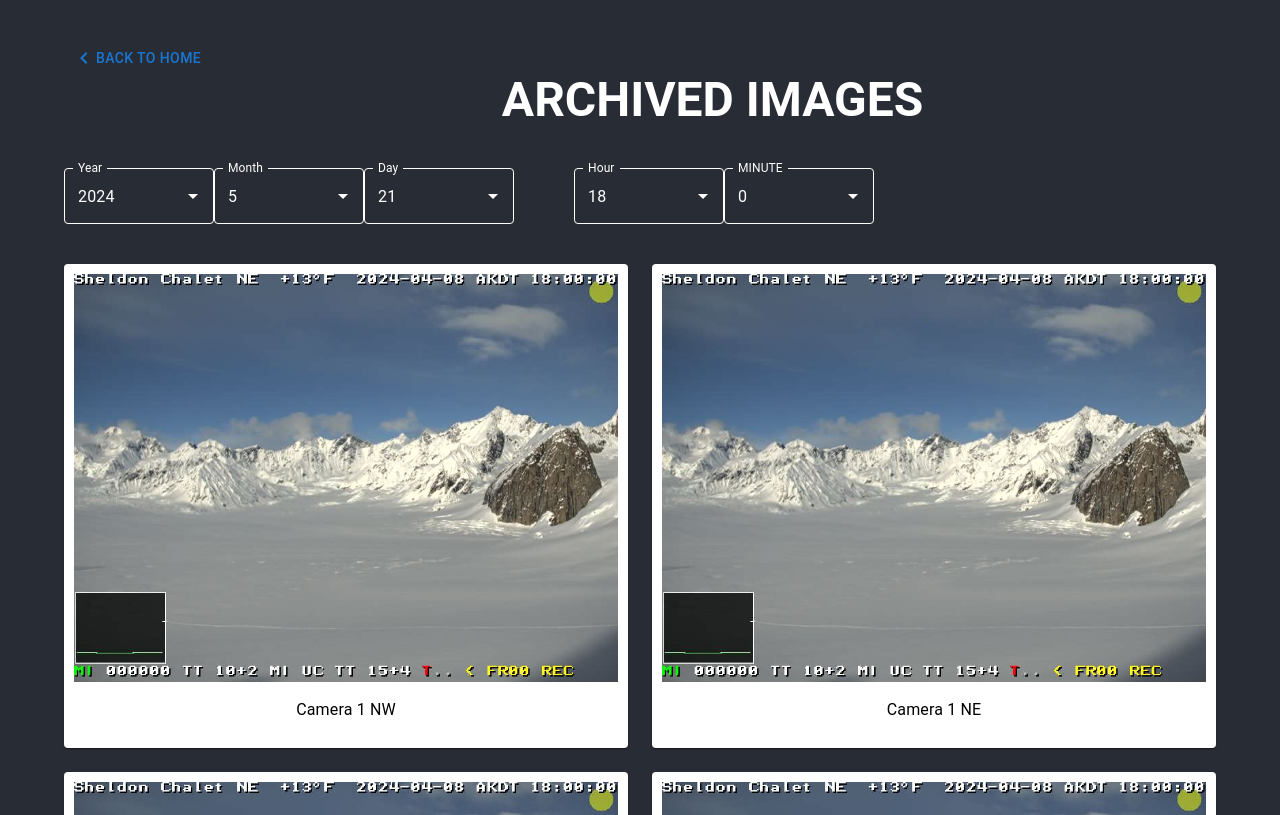
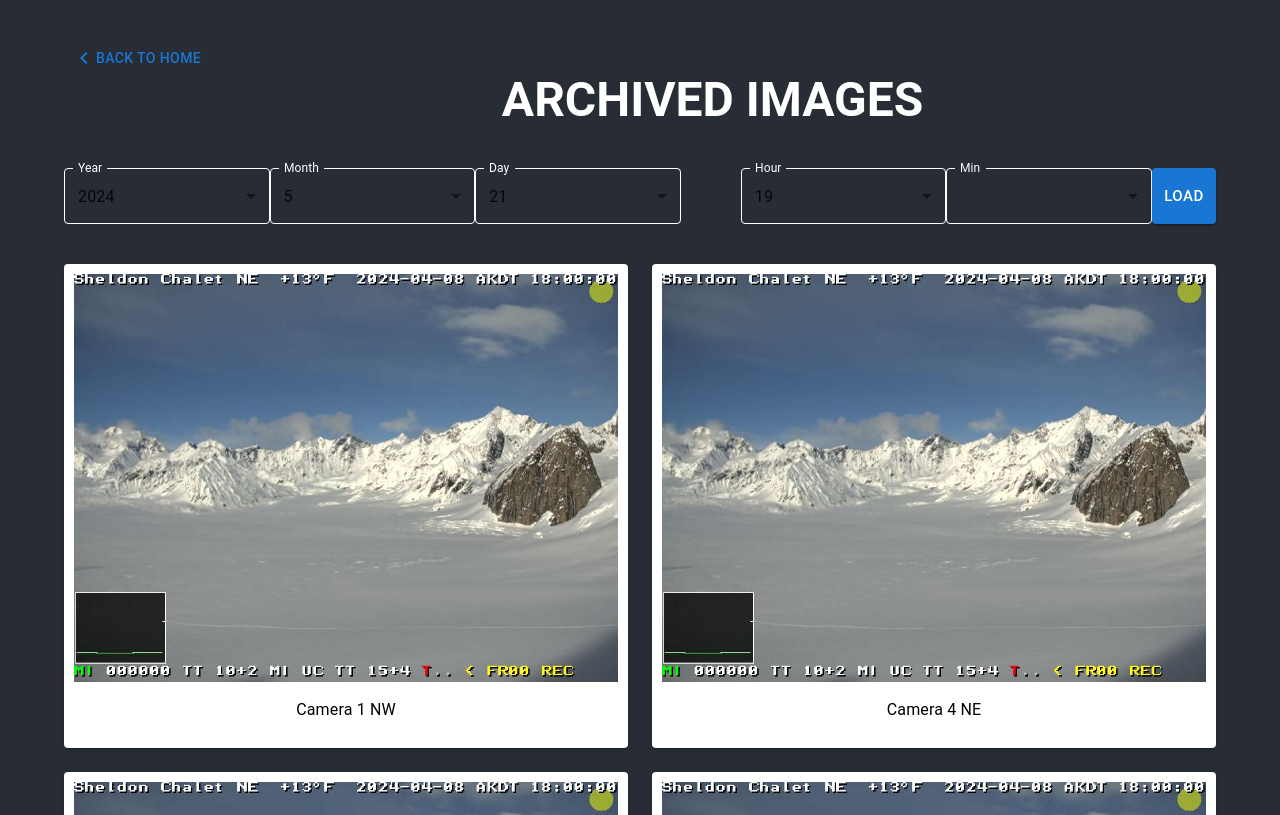
Before and after one commit to stelianrosca618/wxweb-app, a React (Create React App) app: page /archive in a window 1280 px wide. Shown: the top 815 px of the page. Built offline with nearby package versions, Linux system fonts and the light colour scheme.

Commit message:
update archive image logic

```diff
--- a/src/Pages/Archive/archive.js
+++ b/src/Pages/Archive/archive.js
@@ -1,5 +1,5 @@
 import * as React from 'react';
-import {Link,  Card, CardMedia, Box, Container, Grid, Button, Stack, Typography } from "@mui/material"
+import {Link,  Card, CardMedia, Box, Container, Grid, Button, Stack, Typography, Select, MenuItem, InputLabel, FormControl } from "@mui/material"
 import ChevronLeftIcon from '@material-ui/icons/ChevronLeft';
 import { LineChart } from '@mui/x-charts/LineChart';
 import { mangoFusionPalette } from '@mui/x-charts/colorPalettes';
@@ -7,6 +7,7 @@ import TextField from '@mui/material/TextField';
 import Autocomplete from '@mui/material/Autocomplete';
 import testImg from '../../assets/data/cam1,m240408180000864.jpg'
 import Modal from '@mui/material/Modal';
+import { getReadImgfile } from '../../apis/apiProvider';
 
 const style = {
   position: 'absolute',
@@ -21,17 +22,17 @@ const style = {
   px: 4,
   pb: 3,
 };
-
+const hostPath = 'https://denalicams.com/cam_images/cam4/';
 export const Archive = () => {
   const [enlargeOpen, setEnlargeOpen] = React.useState(false);
-  const yearlist = [1990, 1991, 1992, 1993, 1994, 1995, 1996,1997, 1998, 1999, 2000,2001,2002,2003,2004,2005,2006,2007,2008,2009,2010,2011,2012,2013,2014,2015,2016,2017,2018,2019,2020,2021,2022,2023,2024]
+  const yearlist = [2023, 2024]
   const tdayData = new Date();
   const [tdate, setTdate] = React.useState(tdayData.getDate());
   const [tyear, setTyear] = React.useState(tdayData.getFullYear());
   const [tmonth, setTmonth] = React.useState(tdayData.getMonth() + 1);
-  const [thours, setThours] = React.useState(tdayData.getHours());
+  const [thours, setThours] = React.useState(tdayData.getHours()+1);
   const [tmins, setTmins] = React.useState(tdayData.getMinutes());
-
+  const [loaderpath, setLoaderPath] = React.useState(testImg);
   const monthlist = [1, 2, 3, 4, 5, 6, 7, 8, 9, 10, 11, 12];
   let daylist = [];
   let hrList = [];
@@ -50,6 +51,37 @@ export const Archive = () => {
   }
   const handleOpen = () => {
     setEnlargeOpen(true);
+  }
+
+  const onYearChange = (e) => {
+    console.log(e);
+    setTyear(e.target.value);
+  }
+  const onMonthChange = (e) => {
+    console.log(e);
+    setTmonth(e.target.value);
+  }
+  const onDayChange = (e) => {
+    setTdate(e.target.value);
+  }
+  const onHourChange = (e) => {
+    setThours(e.target.value)
+  }
+  const onMinsChange = (e) => {
+    setTmins(e.target.value)
+  }
+  const loadImages = async () => {
+    // const loadImgPath = `${hostPath}${tyear.toString().padStart(2, '0')}/${tmonth.toString().padStart(2, '0')}/${tdate.toString().padStart(2, '0')}/${thours.toString().padStart(2, '0')}/cam4-m`
+    const loadImgPath = `cam_images/cam4/${tyear.toString().padStart(2, '0')}/${tmonth.toString().padStart(2, '0')}/${tdate.toString().padStart(2, '0')}/${thours.toString().padStart(2, '0')}`
+    console.log(loadImgPath);
+    const imagesArr = await getReadImgfile(loadImgPath);
+    if(imagesArr){
+      const loadingPath = `${hostPath}${tyear.toString().padStart(2, '0')}/${tmonth.toString().padStart(2, '0')}/${tdate.toString().padStart(2, '0')}/${thours.toString().padStart(2, '0')}/${imagesArr[0].name}`
+      setLoaderPath(loadingPath);
+    }else{
+      alert('There is not the image');
+    }
+
   }
   return (
     <div>
@@ -76,47 +108,103 @@ export const Archive = () => {
       <Box>
         <Container>
           <Stack direction="row" justifyContent="start" alignItems="center" useFlexGap>
-            <Autocomplete
-              disablePortal
-              id="combo-box-demo"
+          <FormControl fullWidth>
+            <InputLabel id="demo-simple-select-label">Year</InputLabel>
+            <Select
+              labelId="demo-simple-select-label"
+              id="demo-simple-select"
               value={tyear}
-              options={yearlist}
-              sx={{ width: 150 }}
-              renderInput={(params) => <TextField {...params} type='number' label="Year" />}
-            />
-            <Autocomplete
-              disablePortal
-              id="combo-box-demo"
+              label="Year"
+              onChange={(e) => {onYearChange(e)}}
+            >
+               {yearlist.map((yearItem) => (
+                <MenuItem
+                  key={yearItem}
+                  value={yearItem}
+                >
+                  {yearItem}
+                </MenuItem>
+                ))}
+            </Select>
+          </FormControl>
+          <FormControl fullWidth>
+            <InputLabel id="demo-simple-select-label">Month</InputLabel>
+            <Select
+              labelId="demo-simple-select-label"
+              id="demo-simple-select"
               value={tmonth}
-              options={monthlist}
-              sx={{ width: 150 }}
-              renderInput={(params) => <TextField {...params} type='number' label="Month" />}
-            />
-            <Autocomplete
-              disablePortal
-              id="combo-box-demo"
+              label="Month"
+              onChange={(e) => {onMonthChange(e)}}
+            >
+               {monthlist.map((monthItem) => (
+                <MenuItem
+                  key={monthItem}
+                  value={monthItem}
+                >
+                  {monthItem}
+                </MenuItem>
+                ))}
+            </Select>
+          </FormControl>
+          <FormControl fullWidth>
+            <InputLabel id="demo-simple-select-label">Day</InputLabel>
+            <Select
+              labelId="demo-simple-select-label"
+              id="demo-simple-select"
               value={tdate}
-              options={daylist}
-              sx={{ width: 150 }}
-              renderInput={(params) => <TextField {...params} type='number' label="Day" />}
-            />
+              label="Day"
+              onChange={(e) => {onDayChange(e)}}
+            >
+               {daylist.map((datyItem) => (
+                <MenuItem
+                  key={datyItem}
+                  value={datyItem}
+                >
+                  {datyItem}
+                </MenuItem>
+                ))}
+            </Select>
+          </FormControl>
             <span style={{paddingLeft: "30px", paddingRight: "30px"}}></span>
-            <Autocomplete
-              disablePortal
-              id="combo-box-demo"
+          <FormControl fullWidth>
+            <InputLabel id="demo-simple-select-label">Hour</InputLabel>
+            <Select
+              labelId="demo-simple-select-label"
+              id="demo-simple-select"
               value={thours}
-              options={hrList}
-              sx={{ width: 150 }}
-              renderInput={(params) => <TextField {...params} type='number' label="Hour" />}
-            />
-            <Autocomplete
-              disablePortal
-              id="combo-box-demo"
+              label="Hour"
+              onChange={(e) => {onHourChange(e)}}
+            >
+               {hrList.map((hrItem) => (
+                <MenuItem
+                  key={hrItem}
+                  value={hrItem}
+                >
+                  {hrItem}
+                </MenuItem>
+                ))}
+            </Select>
+          </FormControl>
+          <FormControl fullWidth>
+            <InputLabel id="demo-simple-select-label">Min</InputLabel>
+            <Select
+              labelId="demo-simple-select-label"
+              id="demo-simple-select"
               value={tmins}
-              options={minList}
-              sx={{ width: 150 }}
-              renderInput={(params) => <TextField {...params} type='number' label="MINUTE" />}
-            />
+              label="Min"
+              onChange={(e) => {onMinsChange(e)}}
+            >
+               {minList.map((minItem) => (
+                <MenuItem
+                  key={minItem}
+                  value={minItem}
+                >
+                  {minItem}
+                </MenuItem>
+                ))}
+            </Select>
+          </FormControl>
+          <Button variant='contained' onClick={() => {loadImages()}} sx={{height: '56px', paddingX: '10px'}} size='large'>Load</Button>
           </Stack>
         </Container>
       </Box>
@@ -129,7 +217,7 @@ export const Archive = () => {
                   <CardMedia
                     component="img"
                     alt="Yosemite National Park"
-                    image={testImg}
+                    image={loaderpath}
                     onClick={() => {handleOpen()}}
                   />
                   <Stack direction="row" alignItems="center" justifyContent="center" spacing={3} p={2} useFlexGap>
@@ -144,12 +232,12 @@ export const Archive = () => {
                   <CardMedia
                     component="img"
                     alt="Yosemite National Park"
-                    image={testImg}
+                    image={loaderpath}
                     onClick={() => {handleOpen()}}
                   />
                   <Stack direction="row" alignItems="center" justifyContent="center" spacing={3} p={2} useFlexGap>
                     <Stack direction="column" spacing={0.5} useFlexGap>
-                      <Typography sx={{textAlign: 'center'}}>Camera 1 NE</Typography>
+                      <Typography sx={{textAlign: 'center'}}>Camera 4 NE</Typography>
                     </Stack>
                   </Stack>
                 </Card>
@@ -159,12 +247,12 @@ export const Archive = () => {
                   <CardMedia
                     component="img"
                     alt="Yosemite National Park"
-                    image={testImg}
+                    image={loaderpath}
                     onClick={() => {handleOpen()}}
                   />
                   <Stack direction="row" alignItems="center" justifyContent="center" spacing={3} p={2} useFlexGap>
                     <Stack direction="column" spacing={0.5} useFlexGap>
-                      <Typography sx={{textAlign: 'center'}}>Camera 1 SE</Typography>
+                      <Typography sx={{textAlign: 'center'}}>Camera 3 SE</Typography>
                     </Stack>
                   </Stack>
                 </Card>
@@ -174,12 +262,12 @@ export const Archive = () => {
                   <CardMedia
                     component="img"
                     alt="Yosemite National Park"
-                    image={testImg}
+                    image={loaderpath}
                     onClick={() => {handleOpen()}}
                   />
                   <Stack direction="row" alignItems="center" justifyContent="center" spacing={3} p={2} useFlexGap>
                     <Stack direction="column" spacing={0.5} useFlexGap>
-                      <Typography sx={{textAlign: 'center'}}>Camera 1 SW</Typography>
+                      <Typography sx={{textAlign: 'center'}}>Camera 4 SW</Typography>
                     </Stack>
                   </Stack>
                 </Card>
@@ -196,7 +284,7 @@ export const Archive = () => {
         aria-describedby="keep-mounted-modal-description"
       >
         <Box sx={style}>
-          <img style={{width: '100%'}} src={testImg} />
+          <img style={{width: '100%'}} src={loaderpath} />
         </Box>
       </Modal>
     </div>
--- a/src/apis/apiProvider.js
+++ b/src/apis/apiProvider.js
@@ -20,14 +20,15 @@ export const getCamFourFiles = async (camStr) => {
     return camForFiles;
 }
 
-export const getReadImgfile = async () => {
+export const getReadImgfile = async (path) => {
   let weatherData = null;
     await axios({
         method:'post',
         url: `${realPath}/wximgs/readImgfile`,
-        data: {},
+        data: {path},
       }).then(function (response) {
         weatherData = response.data;
+        console.log(weatherData);
       }).catch(function (error) {
         weatherData = null;
         console.log('errors', error)
```
